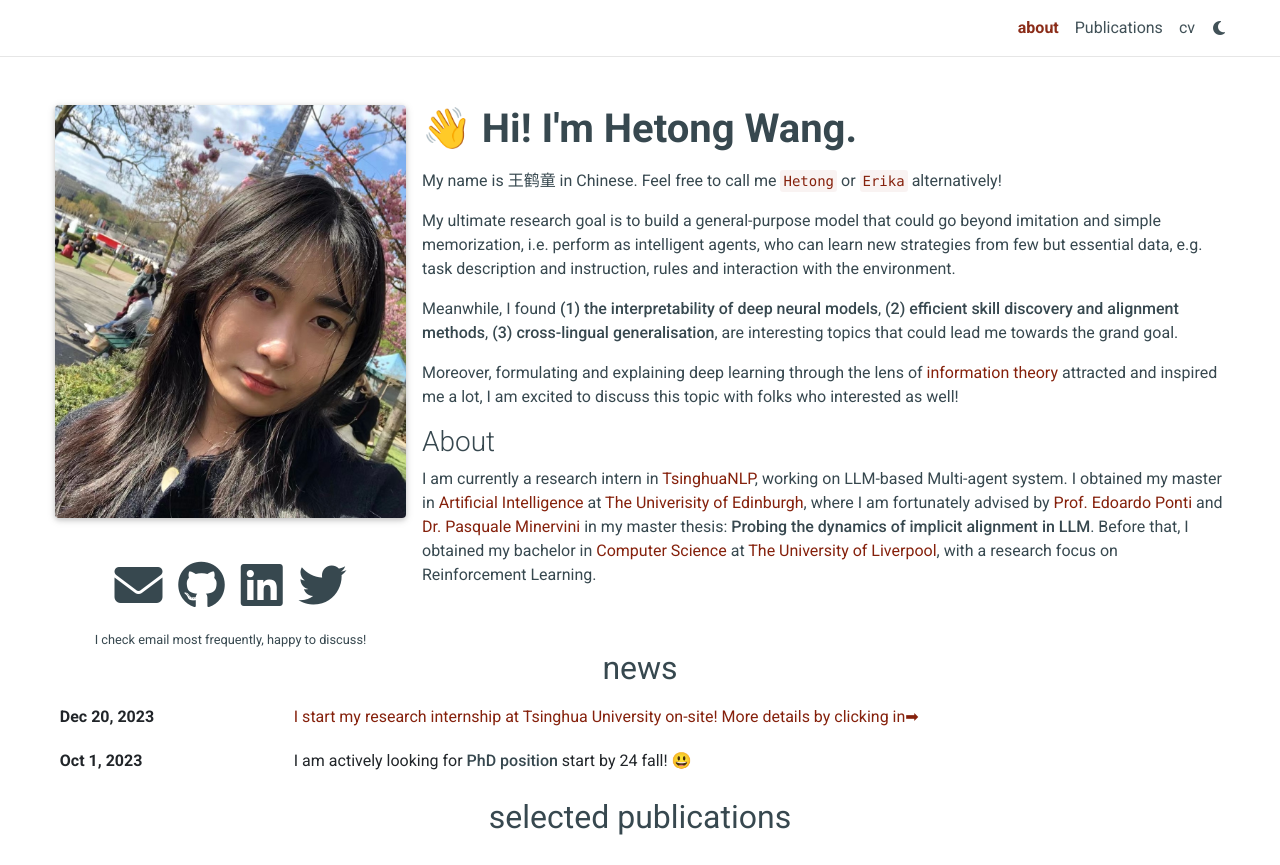
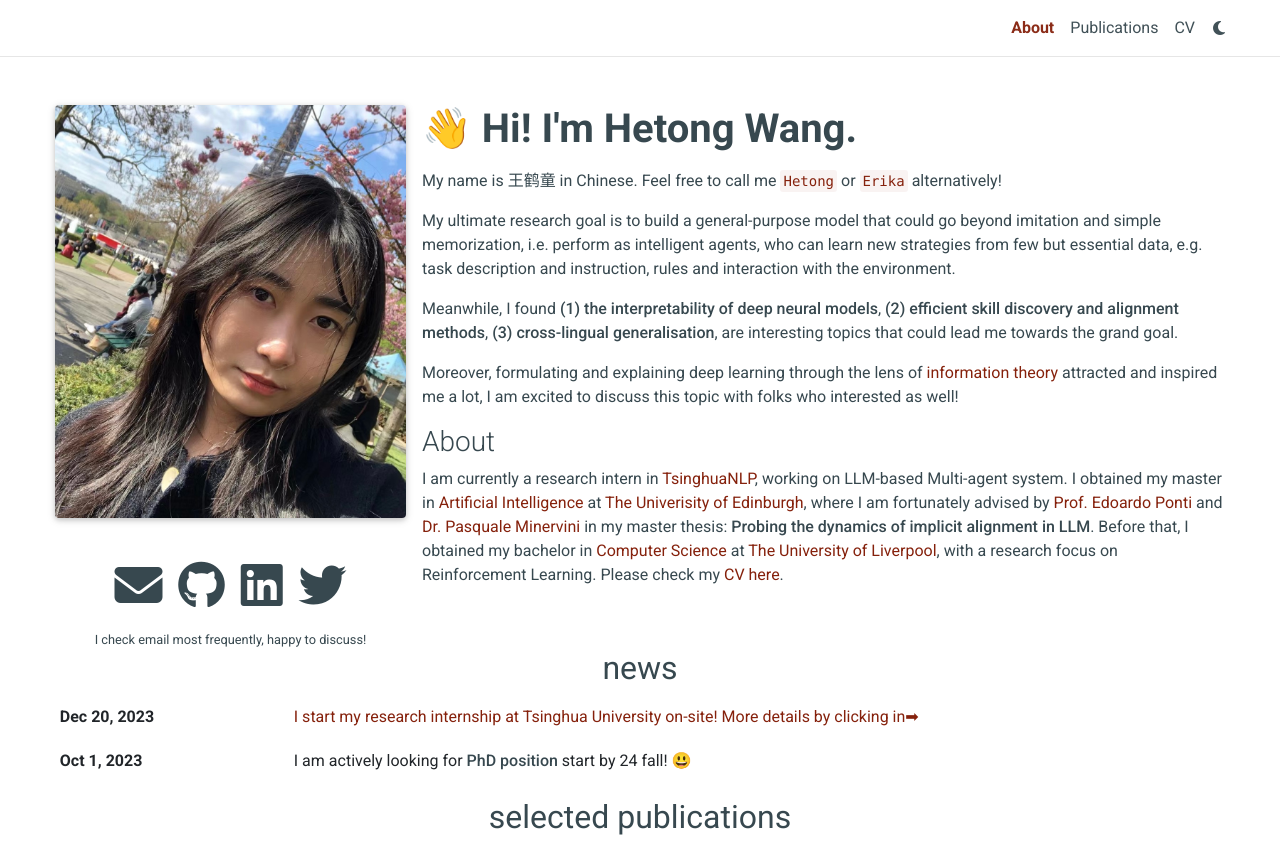
Before and after one commit to ErikaaWang/ErikaaWang.github.io, a Jekyll site: the page built from _pages/about.md, in a window 1280 px wide and 1119 px high, cut to the strip 0-865 px from the top of the window. Built offline with Jekyll 4.4.1, drawn with Linux system fonts in a browser that asks for light colours; full-size pictures stand in for the smaller copies a plugin makes; comment, search, counter and statistics services are not loaded; a style sheet for code colours, icons or effects is not loaded.

Commit message:
update email and news of intern

```diff
--- a/_config.yml
+++ b/_config.yml
@@ -6,7 +6,7 @@
 first_name: Hetong
 middle_name:
 last_name: Wang
-email: s2308470@ed.ac.uk
+email: hetong.wang809@gmail.com
 description: > # the ">" symbol means to ignore newlines until "footer_text:"
   Hetong Wang's personal page
 footer_text: >
--- a/_pages/about.md
+++ b/_pages/about.md
@@ -1,6 +1,6 @@
 ---
 layout: about
-title: about
+title: About
 start_sents: 👋 Hi! I'm Hetong Wang.
 permalink: /
 subtitle: # <a href='#'>Affiliations</a>. Address. Contacts. Moto. Etc.
@@ -29,4 +29,4 @@
 
 ### About
 
-I am currently a research intern in [TsinghuaNLP](https://nlp.csai.tsinghua.edu.cn/), working on LLM-based Multi-agent system. I obtained my master in [Artificial Intelligence](https://www.ed.ac.uk/studying/postgraduate/degrees/index.php?r=site/view&edition=2024&id=107) at [The Univerisity of Edinburgh](https://www.ed.ac.uk/), where I am fortunately advised by [Prof. Edoardo Ponti](https://ducdauge.github.io) and [Dr. Pasquale Minervini](https://neuralnoise.com) in my master thesis: **Probing the dynamics of implicit alignment in LLM**. Before that, I obtained my bachelor in [Computer Science](https://www.liverpool.ac.uk/courses/2024/computer-science-bsc-hons) at [The University of Liverpool](https://www.liverpool.ac.uk/), with a research focus on Reinforcement Learning.
+I am currently a research intern in [TsinghuaNLP](https://nlp.csai.tsinghua.edu.cn/), working on LLM-based Multi-agent system. I obtained my master in [Artificial Intelligence](https://www.ed.ac.uk/studying/postgraduate/degrees/index.php?r=site/view&edition=2024&id=107) at [The Univerisity of Edinburgh](https://www.ed.ac.uk/), where I am fortunately advised by [Prof. Edoardo Ponti](https://ducdauge.github.io) and [Dr. Pasquale Minervini](https://neuralnoise.com) in my master thesis: **Probing the dynamics of implicit alignment in LLM**. Before that, I obtained my bachelor in [Computer Science](https://www.liverpool.ac.uk/courses/2024/computer-science-bsc-hons) at [The University of Liverpool](https://www.liverpool.ac.uk/), with a research focus on Reinforcement Learning. Please check my [CV here](/assets/pdf/CV_12_2023.pdf).
```
Also changed, not shown: _news/announcement_1.md (deleted, +0 -10 lines), _news/announcement_THUNLP.md (added, +22 -0 lines), _pages/cv.md (+1 -1 lines), _news/announcement_PhD.md (renamed from _news/announcement_3.md), 2 other files.
